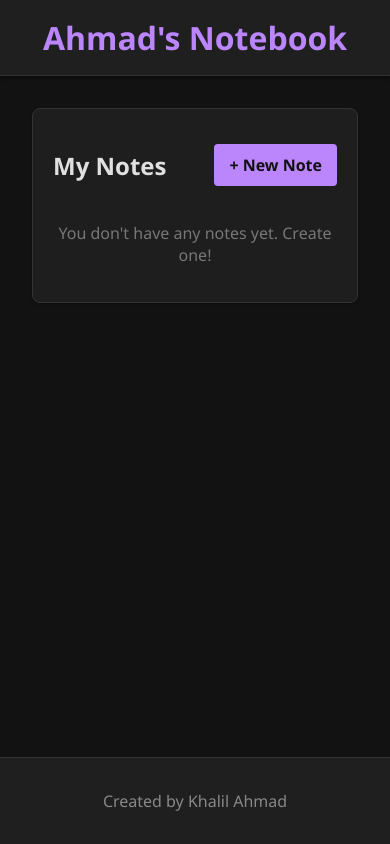
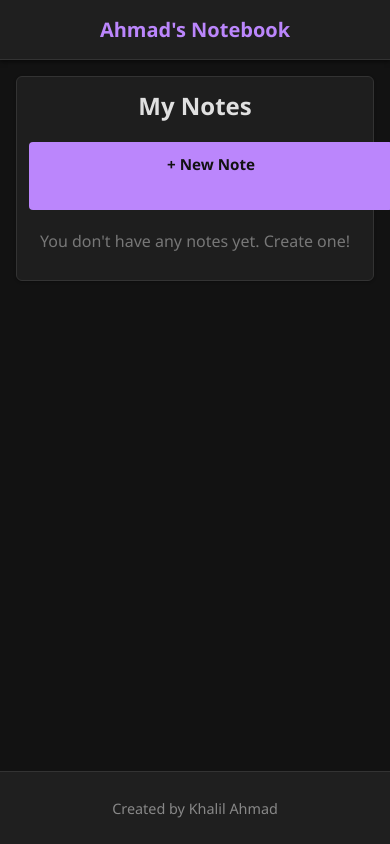
Before and after one commit to KhalilAhmadPK/notes-app, a Django app: page / in a window 390 px wide. Run offline with Django 5.2, Linux system fonts and the light colour scheme; data that the repository does not hold is empty.

Commit message:
Add mobile responsive design

```diff
--- a/templates/base.html
+++ b/templates/base.html
@@ -78,6 +78,8 @@
             text-decoration: none;
             display: inline-block;
             font-weight: bold;
+            min-height: 44px;
+            min-width: 44px;
         }
 
         button:hover,
@@ -100,6 +102,7 @@
             background-color: #2c2c2c !important;
             color: #e0e0e0 !important;
             border: 1px solid #444 !important;
+            font-size: 16px !important;
         }
 
         input[type="text"]:focus,
@@ -110,6 +113,49 @@
 
         label {
             color: #bbb;
+        }
+
+        /* Responsive Design - Tablet */
+        @media (max-width: 768px) {
+            header h1 {
+                font-size: 1.5rem;
+            }
+
+            main {
+                padding: 1.5rem;
+            }
+
+            .container {
+                padding: 15px;
+            }
+        }
+
+        /* Responsive Design - Mobile */
+        @media (max-width: 480px) {
+            header h1 {
+                font-size: 1.25rem;
+                padding: 0 10px;
+            }
+
+            main {
+                padding: 1rem;
+            }
+
+            .container {
+                padding: 12px;
+                border-radius: 6px;
+            }
+
+            button,
+            .btn {
+                padding: 12px 16px;
+                font-size: 0.95rem;
+            }
+
+            footer {
+                font-size: 0.9rem;
+                padding: 0.75rem 0;
+            }
         }
     </style>
 </head>
--- a/templates/notes/note_list.html
+++ b/templates/notes/note_list.html
@@ -1,8 +1,50 @@
 {% extends 'base.html' %}
 
 {% block content %}
+<style>
+    .note-header {
+        display: flex;
+        justify-content: space-between;
+        align-items: center;
+        margin-bottom: 20px;
+        gap: 10px;
+    }
+
+    .note-actions {
+        display: flex;
+        gap: 15px;
+        flex-wrap: wrap;
+    }
+
+    .note-actions a {
+        display: inline-block;
+        padding: 5px 0;
+    }
+
+    @media (max-width: 480px) {
+        .note-header {
+            flex-direction: column;
+            align-items: stretch;
+        }
+
+        .note-header h2 {
+            margin: 0 0 10px 0;
+            text-align: center;
+        }
+
+        .note-header .btn {
+            width: 100%;
+            text-align: center;
+        }
+
+        .note-actions {
+            gap: 20px;
+        }
+    }
+</style>
+
 <div class="container">
-    <div style="display: flex; justify-content: space-between; align-items: center; margin-bottom: 20px;">
+    <div class="note-header">
         <h2>My Notes</h2>
         <a href="{% url 'note_create' %}" class="btn">+ New Note</a>
     </div>
@@ -16,8 +58,8 @@
             <div style="font-size: 0.8em; color: #888; margin-bottom: 10px;">
                 {{ note.created_at|date:"M d, Y" }}
             </div>
-            <div>
-                <a href="{% url 'note_update' note.pk %}">Edit</a> |
+            <div class="note-actions">
+                <a href="{% url 'note_update' note.pk %}">Edit</a>
                 <a href="{% url 'note_delete' note.pk %}" style="color: #cf6679;">Delete</a>
             </div>
         </li>
```
Also changed, not shown: templates/notes/note_confirm_delete.html (+26 -2 lines), templates/notes/note_form.html (+32 -2 lines).
